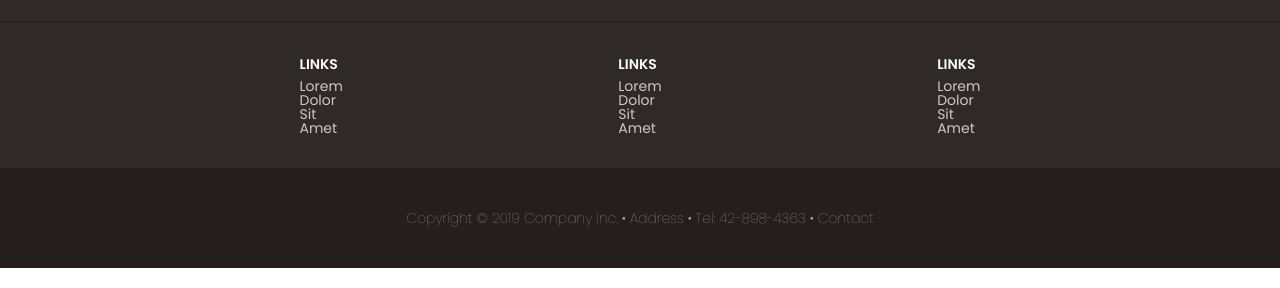
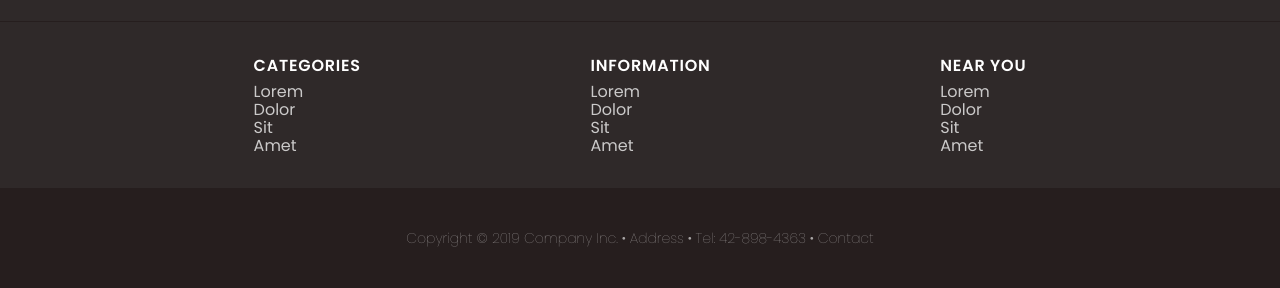
Before and after one commit to jobinunremot/shops-hugo, a website: page index.html in a window 1280 px wide. Shown: the part 3345-3633 px from the top of the page. Drawn offline with Linux system fonts and the light colour scheme.

Commit message:
Footer improved

```diff
--- a/index.html
+++ b/index.html
@@ -801,9 +801,12 @@
                 class="p-1 border-2 border-white rounded-full mx-1 hover:opacity-50 transition-all cursor-pointer">
         </section>
         <section
-            class="bg-secondary-darker border-t border-t-secondary-darkest  lg:px-6 pt-6 pb-9 flex justify-evenly items-center text-white text-opacity-75 text-sm">
-            <ul>
-                <li class="uppercase font-semibold text-white text-opacity-100 my-2">Links</li>
+            class="bg-secondary-darker border-t border-t-secondary-darkest px-6 py-3 sm:px-0 sm:pt-6 sm:pb-9 lg:px-6 flex sm:flex-row flex-col sm:justify-evenly sm:items-center text-white text-opacity-75 text-sm lg:text-base">
+            <ul class="my-3 sm:my-0">
+                <li
+                    class="uppercase font-semibold text-white text-opacity-100 my-2 text-sm tracking-wide lg:text-base lg:tracking-wider">
+                    Categories
+                </li>
                 <li
                     class="-my-1.5 transition-all cursor-pointer hover:underline hover:text-white hover:text-opacity-100">
                     Lorem</li>
@@ -817,8 +820,10 @@
                     class="-my-1.5 transition-all cursor-pointer hover:underline hover:text-white hover:text-opacity-100">
                     Amet</li>
             </ul>
-            <ul>
-                <li class="uppercase font-semibold text-white text-opacity-100 my-2">Links</li>
+            <ul class="my-3 sm:my-0">
+                <li
+                    class="uppercase font-semibold text-white text-opacity-100 my-2 text-sm tracking-wide lg:text-base lg:tracking-wider">
+                    information</li>
                 <li
                     class="-my-1.5 transition-all cursor-pointer hover:underline hover:text-white hover:text-opacity-100">
                     Lorem</li>
@@ -832,8 +837,11 @@
                     class="-my-1.5 transition-all cursor-pointer hover:underline hover:text-white hover:text-opacity-100">
                     Amet</li>
             </ul>
-            <ul>
-                <li class="uppercase font-semibold text-white text-opacity-100 my-2">Links</li>
+            <ul class="my-3 sm:my-0">
+                <li
+                    class="uppercase font-semibold text-white text-opacity-100 my-2 text-sm tracking-wide lg:text-base lg:tracking-wider">
+                    Near You
+                </li>
                 <li
                     class="-my-1.5 transition-all cursor-pointer hover:underline hover:text-white hover:text-opacity-100">
                     Lorem</li>
```
Also changed, not shown: dist/output.css.
